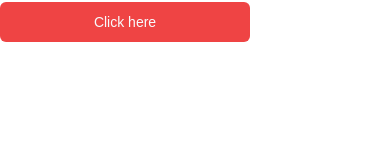
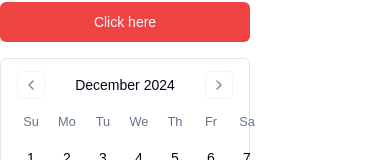
Before and after one commit to AbayTesfaye/Shadcn-UI, a Next.js app: page / in a window 390 px wide. Shown: the part 684-844 px from the top of the page. Built offline with nearby package versions, Linux system fonts and the light colour scheme.

Commit message:
Calendar

```diff
--- a/package.json
+++ b/package.json
@@ -16,9 +16,11 @@
     "@radix-ui/react-slot": "^1.1.1",
     "class-variance-authority": "^0.7.1",
     "clsx": "^2.1.1",
+    "date-fns": "^3.6.0",
     "lucide-react": "^0.469.0",
     "next": "15.1.2",
     "react": "^19.0.0",
+    "react-day-picker": "^8.10.1",
     "react-dom": "^19.0.0",
     "tailwind-merge": "^2.6.0",
     "tailwindcss-animate": "^1.0.7"
--- /dev/null
+++ b/src/app/SHADCN/MyCalendar.tsx
@@ -0,0 +1,16 @@
+import { Calendar } from "@/components/ui/calendar"
+import React from "react"
+
+const MyCalendar = () => {
+    const [date, setDate] = React.useState<Date | undefined>(new Date())
+  return (
+    <Calendar
+    mode="single"
+    selected={date}
+    onSelect={setDate}
+    className="rounded-md border"
+  />
+  )
+}
+
+export default MyCalendar
--- a/src/app/page.tsx
+++ b/src/app/page.tsx
@@ -8,6 +8,7 @@
 import MyBadge from "./SHADCN/MyBadge";
 import MyBreadCrumb from "./SHADCN/MyBreadCrumb";
 import MyButton from "./SHADCN/MyButton";
+import MyCalendar from "./SHADCN/MyCalendar";
 
 export default function Home() {
   const searchParams = useSearchParams();
@@ -26,7 +27,7 @@
       <MyBreadCrumb />
       <MyButton title="Click me" variant="primary" />
       <MyButton title="Click here" variant="destructive" />
-
+      <MyCalendar />
     </div>
   );
 }
--- /dev/null
+++ b/src/components/ui/calendar.tsx
@@ -0,0 +1,70 @@
+"use client"
+
+import * as React from "react"
+import { ChevronLeft, ChevronRight } from "lucide-react"
+import { DayPicker } from "react-day-picker"
+
+import { cn } from "@/lib/utils"
+import { buttonVariants } from "@/components/ui/button"
+
+export type CalendarProps = React.ComponentProps<typeof DayPicker>
+
+function Calendar({
+  className,
+  classNames,
+  showOutsideDays = true,
+  ...props
+}: CalendarProps) {
+  return (
+    <DayPicker
+      showOutsideDays={showOutsideDays}
+      className={cn("p-3", className)}
+      classNames={{
+        months: "flex flex-col sm:flex-row space-y-4 sm:space-x-4 sm:space-y-0",
+        month: "space-y-4",
+        caption: "flex justify-center pt-1 relative items-center",
+        caption_label: "text-sm font-medium",
+        nav: "space-x-1 flex items-center",
+        nav_button: cn(
+          buttonVariants({ variant: "outline" }),
+          "h-7 w-7 bg-transparent p-0 opacity-50 hover:opacity-100"
+        ),
+        nav_button_previous: "absolute left-1",
+        nav_button_next: "absolute right-1",
+        table: "w-full border-collapse space-y-1",
+        head_row: "flex",
+        head_cell:
+          "text-muted-foreground rounded-md w-9 font-normal text-[0.8rem]",
+        row: "flex w-full mt-2",
+        cell: "h-9 w-9 text-center text-sm p-0 relative [&:has([aria-selected].day-range-end)]:rounded-r-md [&:has([aria-selected].day-outside)]:bg-accent/50 [&:has([aria-selected])]:bg-accent first:[&:has([aria-selected])]:rounded-l-md last:[&:has([aria-selected])]:rounded-r-md focus-within:relative focus-within:z-20",
+        day: cn(
+          buttonVariants({ variant: "ghost" }),
+          "h-9 w-9 p-0 font-normal aria-selected:opacity-100"
+        ),
+        day_range_end: "day-range-end",
+        day_selected:
+          "bg-primary text-primary-foreground hover:bg-primary hover:text-primary-foreground focus:bg-primary focus:text-primary-foreground",
+        day_today: "bg-accent text-accent-foreground",
+        day_outside:
+          "day-outside text-muted-foreground aria-selected:bg-accent/50 aria-selected:text-muted-foreground",
+        day_disabled: "text-muted-foreground opacity-50",
+        day_range_middle:
+          "aria-selected:bg-accent aria-selected:text-accent-foreground",
+        day_hidden: "invisible",
+        ...classNames,
+      }}
+      components={{
+        IconLeft: ({ className, ...props }) => (
+          <ChevronLeft className={cn("h-4 w-4", className)} {...props} />
+        ),
+        IconRight: ({ className, ...props }) => (
+          <ChevronRight className={cn("h-4 w-4", className)} {...props} />
+        ),
+      }}
+      {...props}
+    />
+  )
+}
+Calendar.displayName = "Calendar"
+
+export { Calendar }
```
Also changed, not shown: 1 other file (tests, documents, lock files or other folders).
